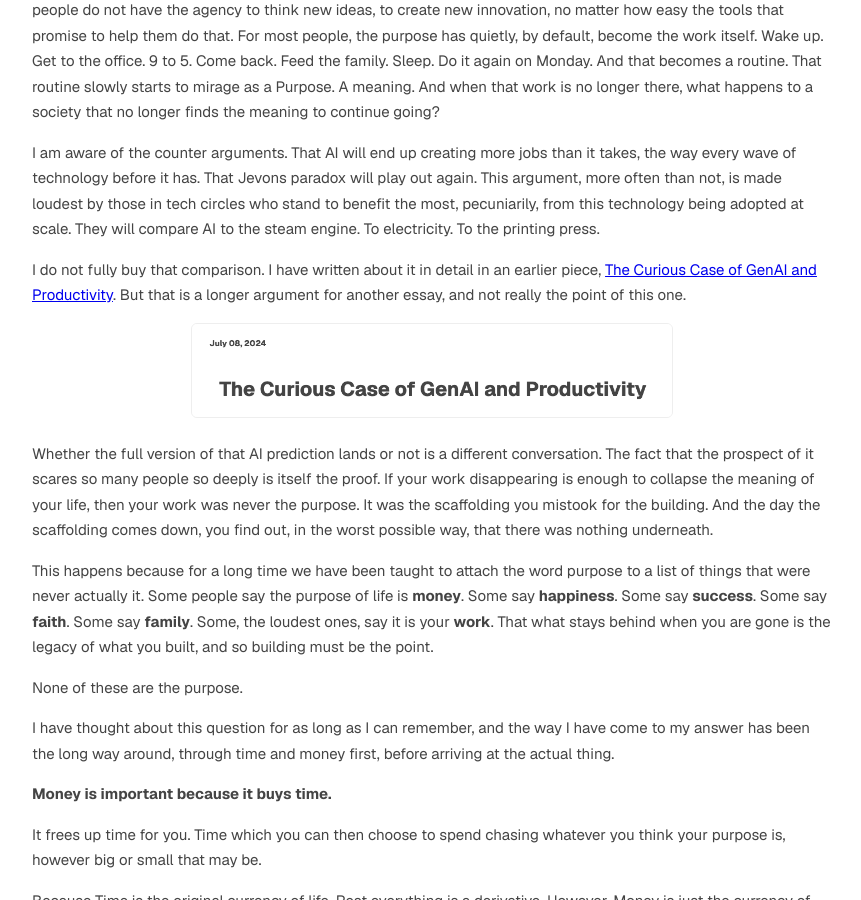
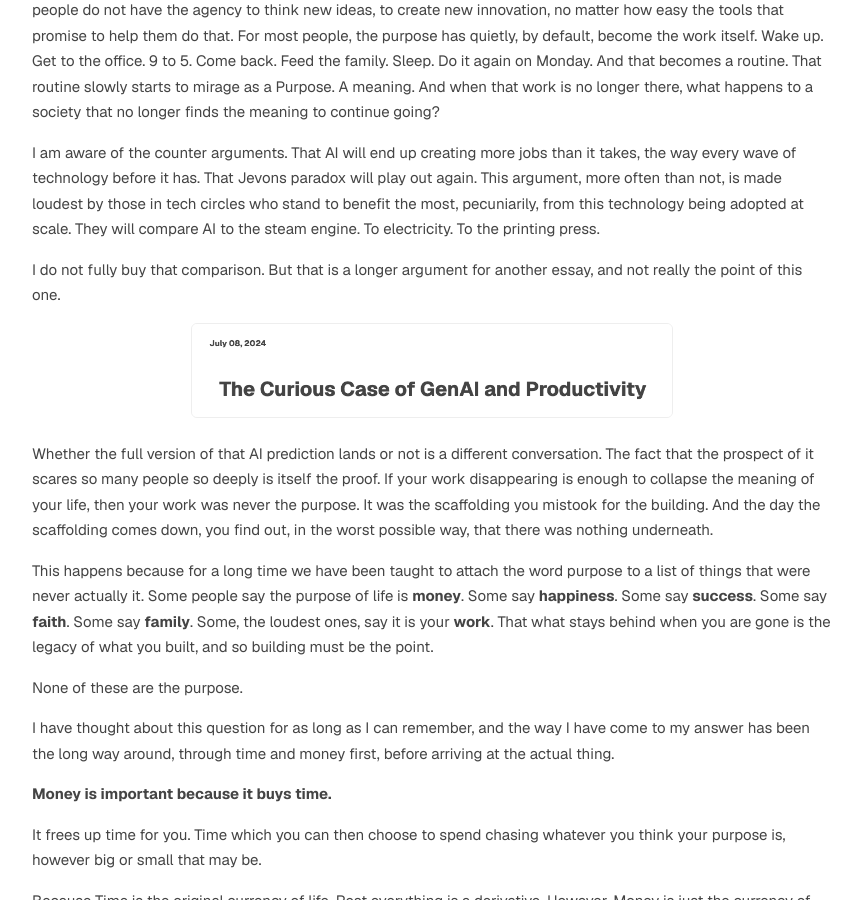
Before and after one commit to trmanish/trmanish.github.io, a Jekyll site: the page built from _posts/2026-05-14-the-purpose-of-life-is-people-letting-them-go-is-the-goal.md, in a window 1280 px wide and 900 px high, scrolled down 1306 px. Shown: the whole window, without its empty margins (208-1069 px from the left). Built offline with Jekyll 4.4.1, drawn with Linux system fonts in a browser that asks for light colours.

Commit message:
Drop article reference text; image card alone carries the link

```diff
--- a/_posts/2026-05-14-the-purpose-of-life-is-people-letting-them-go-is-the-goal.md
+++ b/_posts/2026-05-14-the-purpose-of-life-is-people-letting-them-go-is-the-goal.md
@@ -35,7 +35,7 @@ And borrowed answers do not survive the moment they are tested. We are about to
 
 I am aware of the counter arguments. That AI will end up creating more jobs than it takes, the way every wave of technology before it has. That Jevons paradox will play out again. This argument, more often than not, is made loudest by those in tech circles who stand to benefit the most, pecuniarily, from this technology being adopted at scale. They will compare AI to the steam engine. To electricity. To the printing press.
 
-I do not fully buy that comparison. I have written about it in detail in an earlier piece, [The Curious Case of GenAI and Productivity](/2024/07/08/genai-productivity.html). But that is a longer argument for another essay, and not really the point of this one.
+I do not fully buy that comparison. But that is a longer argument for another essay, and not really the point of this one.
 
 <div align="center">
   <a href="/2024/07/08/genai-productivity.html">
```
